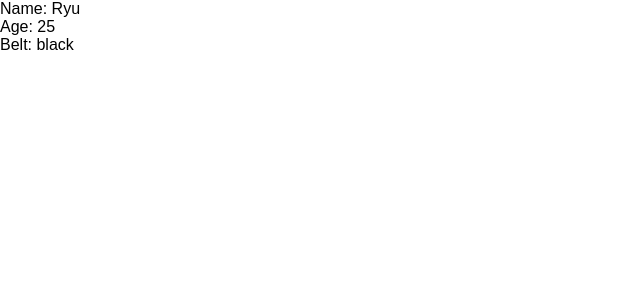
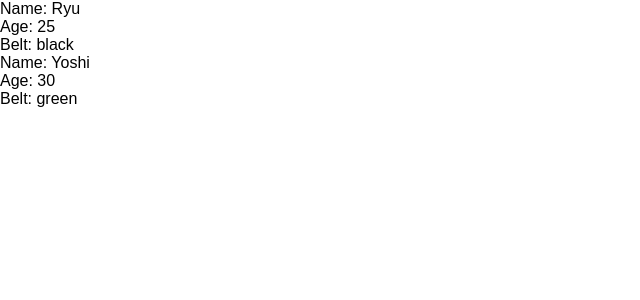
Before and after one commit to quantum93/react-intro, a React (Create React App) app: page / in a window 1280 px wide. Shown: the top 300 px of the page, without its empty margins (0-640 px from the left). Built offline with nearby package versions, Linux system fonts and the light colour scheme.

Commit message:
This shows how to work for reusable component

```diff
--- a/src/App.js
+++ b/src/App.js
@@ -6,6 +6,7 @@ class App extends Component {
     return (
       <div className="App">
         <Ninjas name="Ryu" age="25" belt="black"/>
+        <Ninjas name="Yoshi" age="30" belt="green"/>
       </div>
     );
   }
```
